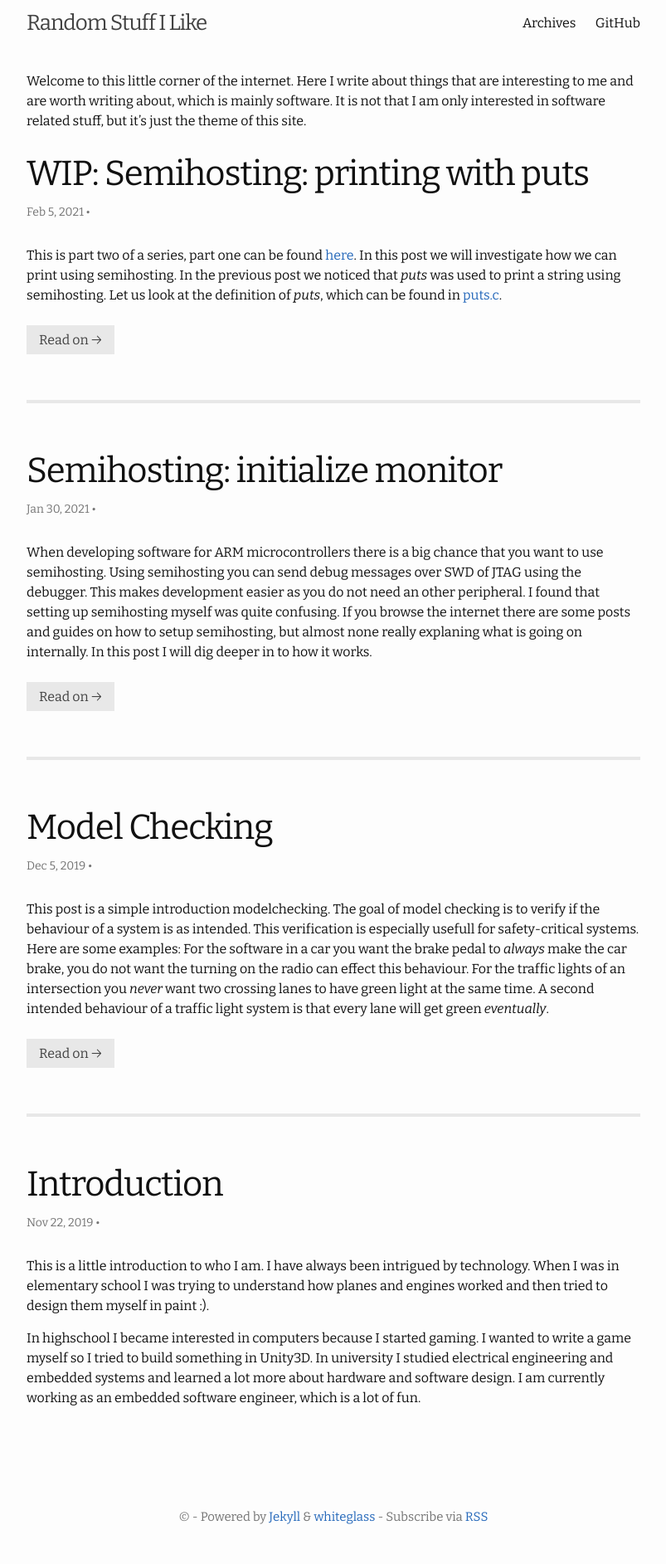
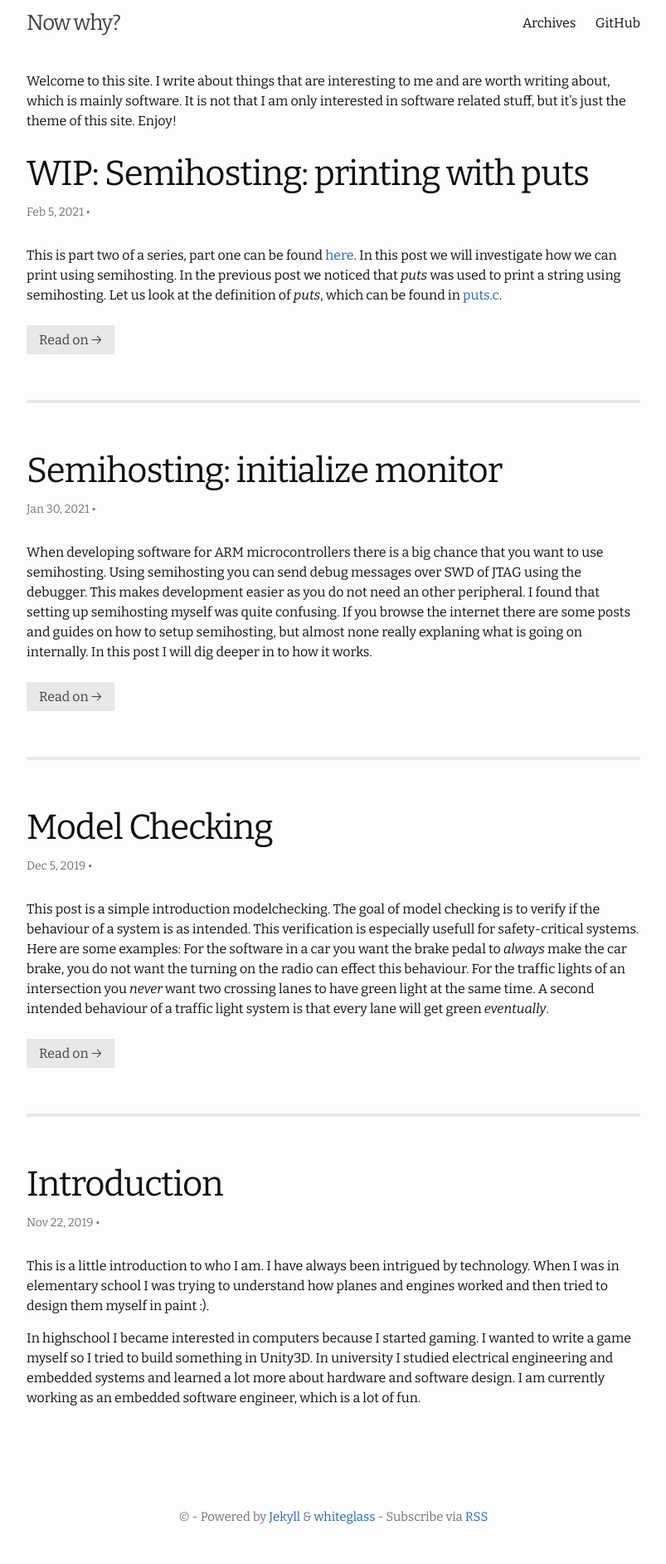
Before and after one commit to nouwaarom/nouwaarom.github.io, a Jekyll site: the page built from index.md, in a window 1280 px wide. Shown: the whole page at 83% size, without its empty margins (238-1041 px from the left). Built offline with Jekyll 4.4.1, drawn with Linux system fonts in a browser that asks for light colours.

Commit message:
index: Update the cringy title and intro.

```diff
--- a/_config.yml
+++ b/_config.yml
@@ -18,10 +18,11 @@
 # You can create any custom variable you would like, and they will be accessible
 # in the templates via {{ site.myvariable }}.
 
-title: Random Stuff I Like
+title: Now why?
 email: elbert@nouwaarom.com
 description: >- # this means to ignore newlines until "baseurl:"
-    A site with some stuff I am interested in and like writing about.
+    A site with stuff I am interested in and like writing about.
+    There is not too much here yet. But there will be, one day.
 baseurl: "" # the subpath of your site, e.g. /blog
 url: "https://nouwaarom.com" # the base hostname & protocol for your site, e.g. http://example.com
 twitter_username: ""
--- a/index.md
+++ b/index.md
@@ -4,6 +4,7 @@
 # See: https://jekyllrb.com/docs/themes/#overriding-theme-defaults
 layout: home
 ---
-Welcome to this little corner of the internet.
-Here I write about things that are interesting to me and are worth writing about, which is mainly software.
+Welcome to this site.
+I write about things that are interesting to me and are worth writing about, which is mainly software.
 It is not that I am only interested in software related stuff, but it's just the theme of this site.
+Enjoy!
```
